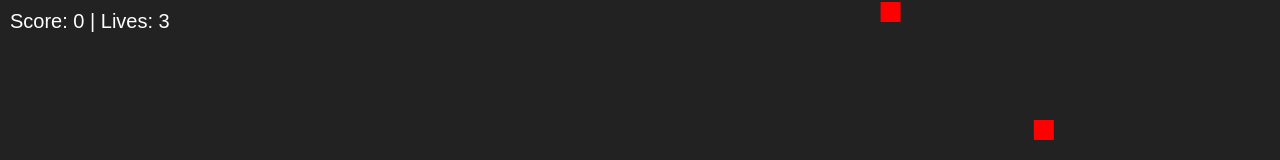
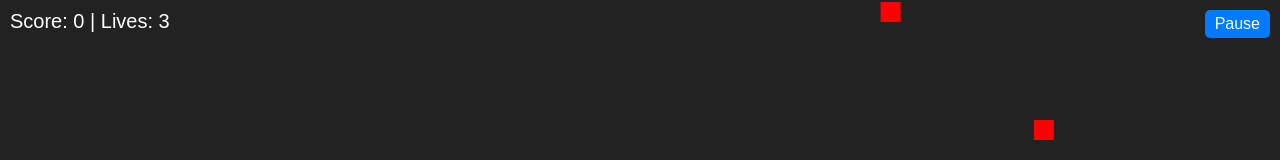
Before and after one commit to goodrows/game-, a plain HTML site: page index.html in a window 1280 px wide. Shown: the top 160 px of the page. Drawn offline with Linux system fonts and the light colour scheme.

Commit message:
Update index.html

```diff
--- a/index.html
+++ b/index.html
@@ -3,7 +3,7 @@
 <head>
     <meta charset="UTF-8">
     <meta name="viewport" content="width=device-width, initial-scale=1.0">
-    <title>Shooter Game with Restart</title>
+    <title>Shooter Game with Pause</title>
     <style>
         body {
             margin: 0;
@@ -23,6 +23,22 @@
             left: 10px;
             font-size: 20px;
             z-index: 10;
+        }
+        #pauseButton {
+            position: fixed;
+            top: 10px;
+            right: 10px;
+            z-index: 10;
+            font-size: 16px;
+            padding: 5px 10px;
+            background: #007BFF;
+            color: #fff;
+            border: none;
+            border-radius: 5px;
+            cursor: pointer;
+        }
+        #pauseButton:hover {
+            background: #0056b3;
         }
         #gameOverMessage {
             display: none;
@@ -55,6 +71,7 @@
 </head>
 <body>
     <div id="scoreboard">Score: 0 | Lives: 3</div>
+    <button id="pauseButton" onclick="togglePause()">Pause</button>
     <div id="gameOverMessage">Game Over<br>Your Score: 0</div>
     <button id="restartButton" onclick="restartGame()">Restart</button>
     <canvas id="gameCanvas"></canvas>
@@ -62,6 +79,7 @@
         const canvas = document.getElementById('gameCanvas');
         const ctx = canvas.getContext('2d');
         const scoreboard = document.getElementById('scoreboard');
+        const pauseButton = document.getElementById('pauseButton');
         const gameOverMessage = document.getElementById('gameOverMessage');
         const restartButton = document.getElementById('restartButton');
 
@@ -70,7 +88,7 @@
         canvas.height = window.innerHeight;
 
         // Game variables
-        let player, bullets, enemies, score, lives, gameOver;
+        let player, bullets, enemies, score, lives, gameOver, paused;
 
         // Initialize game variables
         function initGame() {
@@ -80,6 +98,7 @@
             score = 0;
             lives = 3;
             gameOver = false;
+            paused = false;
 
             scoreboard.textContent = `Score: ${score} | Lives: ${lives}`;
             gameOverMessage.style.display = 'none';
@@ -96,20 +115,29 @@
 
         // Shoot bullets on mouse click
         canvas.addEventListener('click', () => {
-            bullets.push({ x: player.x + player.width / 2 - 2, y: player.y, width: 4, height: 10 });
+            if (!paused && !gameOver) {
+                bullets.push({ x: player.x + player.width / 2 - 2, y: player.y, width: 4, height: 10 });
+            }
         });
 
         // Enemy generator
         setInterval(() => {
-            if (!gameOver) {
+            if (!paused && !gameOver) {
                 const x = Math.random() * (canvas.width - 20);
                 enemies.push({ x: x, y: 0, width: 20, height: 20 });
             }
         }, 1000);
 
+        // Toggle pause
+        function togglePause() {
+            paused = !paused;
+            pauseButton.textContent = paused ? "Resume" : "Pause";
+            if (!paused && !gameOver) updateGame();
+        }
+
         // Update and draw everything
         function updateGame() {
-            if (gameOver) return;
+            if (gameOver || paused) return;
 
             ctx.clearRect(0, 0, canvas.width, canvas.height);
 
```
